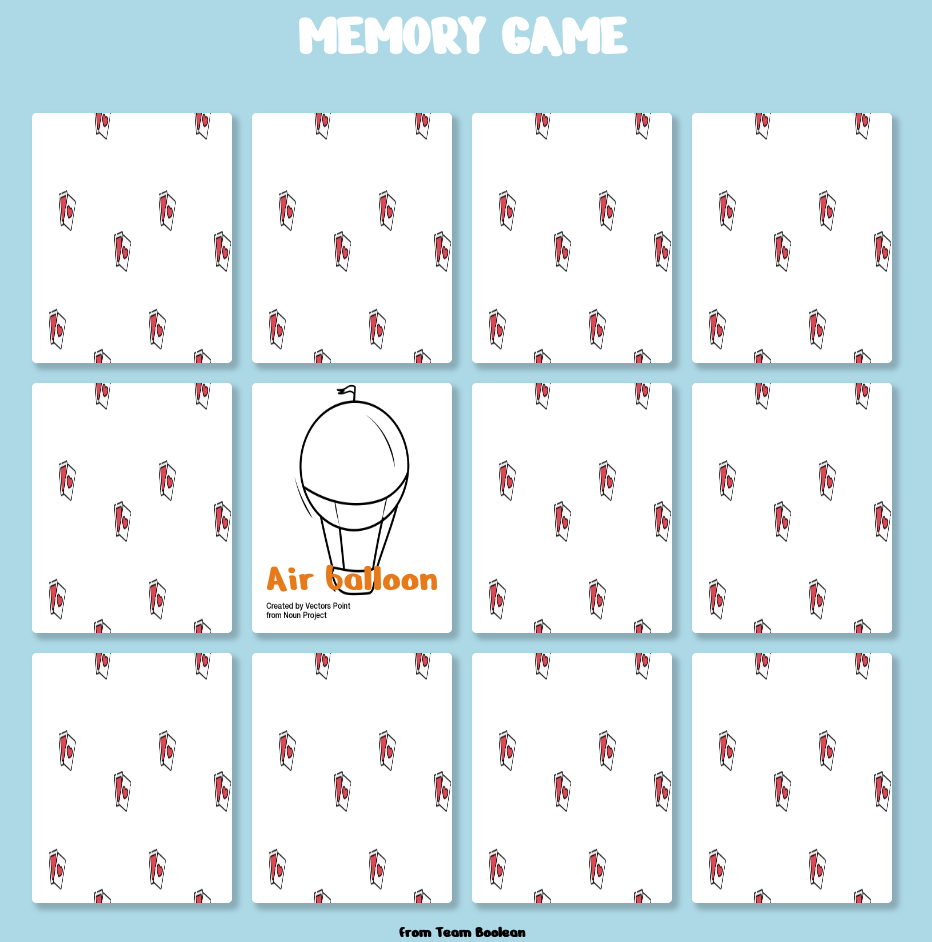
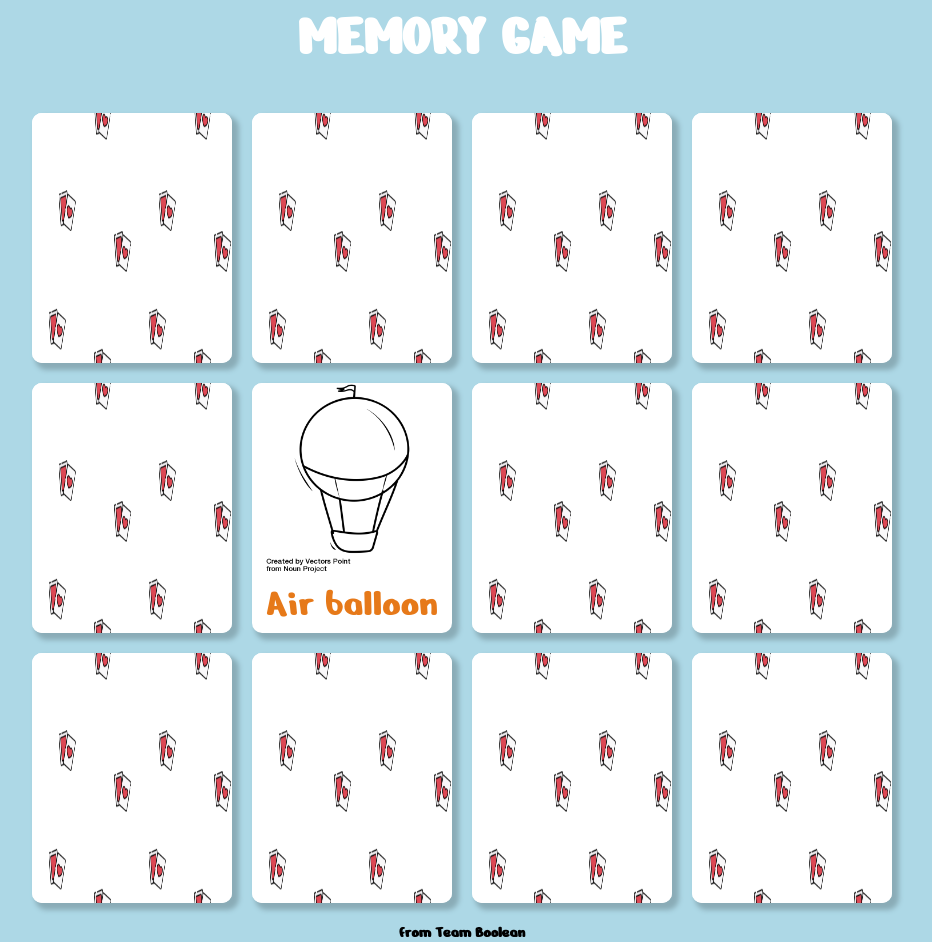
Before and after one commit to aficocelli/html-css-memory, a plain HTML site: page index.html in a window 1280 px wide. Shown: the whole page, without its empty margins (178-1110 px from the left). Drawn offline with Linux system fonts and the light colour scheme.

Commit message:
sistemato visualizzazione foto

```diff
--- a/css/style.css
+++ b/css/style.css
@@ -28,7 +28,7 @@ header{
   background-color: white;
   height:250px;
   width:200px;
-  border-radius: 5px;
+  border-radius: 10px;
   box-shadow: 5px 5px 5px 2px #8AACB7;
 }
 /* posiziono i box sulla riga */
@@ -54,15 +54,15 @@ header{
   position:absolute;
   height:250px;
   width:200px;
-  border-radius: 5px;
+  border-radius: 10px;
 }
 .fronte-carta{
   position:absolute;
   top:0;
   background-color: white;
-  height:250px;
+  height:200px;
   width:200px;
-  border-radius: 5px;
+  border-radius: 10px;
 }
 /* effetto carta che gira */
 .box:hover .retro-carta{
@@ -74,7 +74,7 @@ header{
   color:#E67919;
   font-size: 40px;
   position:absolute;
-  bottom:12%;
+  bottom:5px;
   width:200px;
   text-align: center;
 }
```
